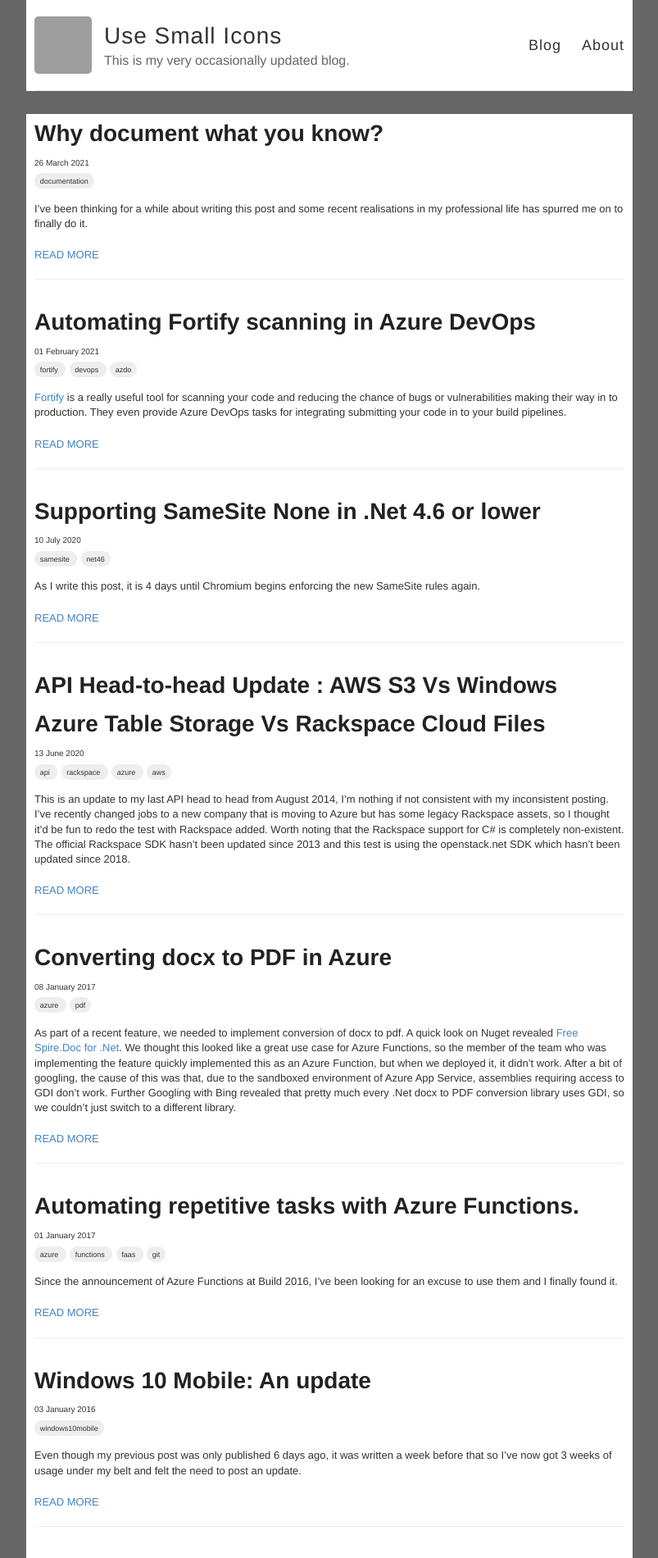
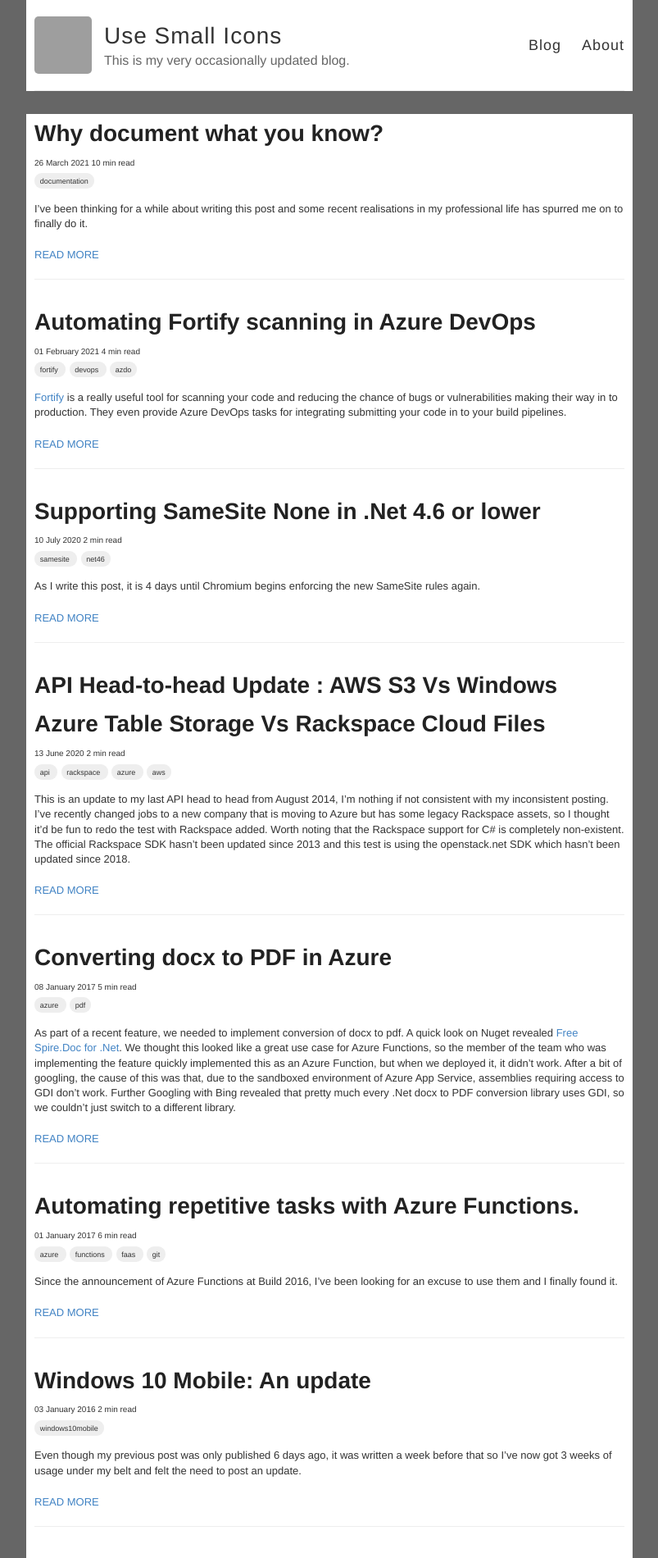
Before and after one commit to AlanParr/AlanParr.github.io, a Jekyll site: the page built from index.html, in a window 1280 px wide. Shown: the top 1900 px of the page at 82% size, without its empty margins (238-1041 px from the left). Built offline with Jekyll 4.4.1, drawn with Linux system fonts in a browser that asks for light colours; some of the changed text lies outside the part shown; grey boxes are pictures that could not be loaded.

Commit message:
Added read time

```diff
--- a/index.html
+++ b/index.html
@@ -4,11 +4,21 @@ layout: default
 
 <div class="posts">
   {% for post in site.posts %}
+
+  {% capture read_time %}
+  {{ post.content | number_of_words | divided_by: 180 }}
+{% endcapture %}
     <article class="post">
 
       <h1><a href="{{ site.baseurl }}{{ post.url }}">{{ post.title }}</a></h1>
       <div class="postdate">
         {{ post.date | date_to_long_string }}
+
+        {% if read_time != '0' %}
+  {{ read_time }}
+{% else %}
+  1
+{% endif %} min read
       </div>
       <div class="categories">
         {% for cat in post.categories %}
--- a/style.scss
+++ b/style.scss
@@ -297,7 +297,7 @@ nav {
   margin-top: 50px;
   border-top: 1px solid #ddd;
   border-bottom: 1px solid #ddd;
-  background-color: $lightGray;
+  background-color: $white;
 }
 
 footer {
```
